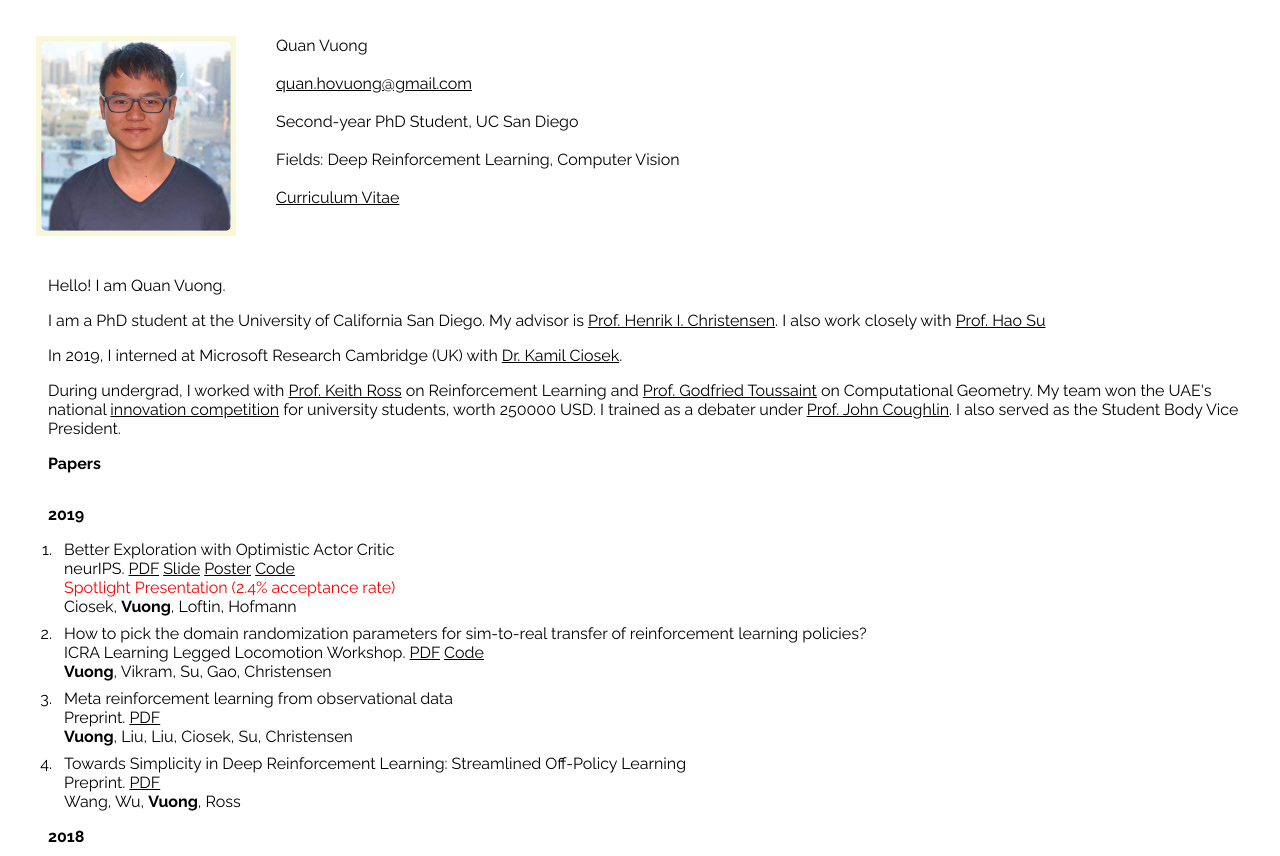
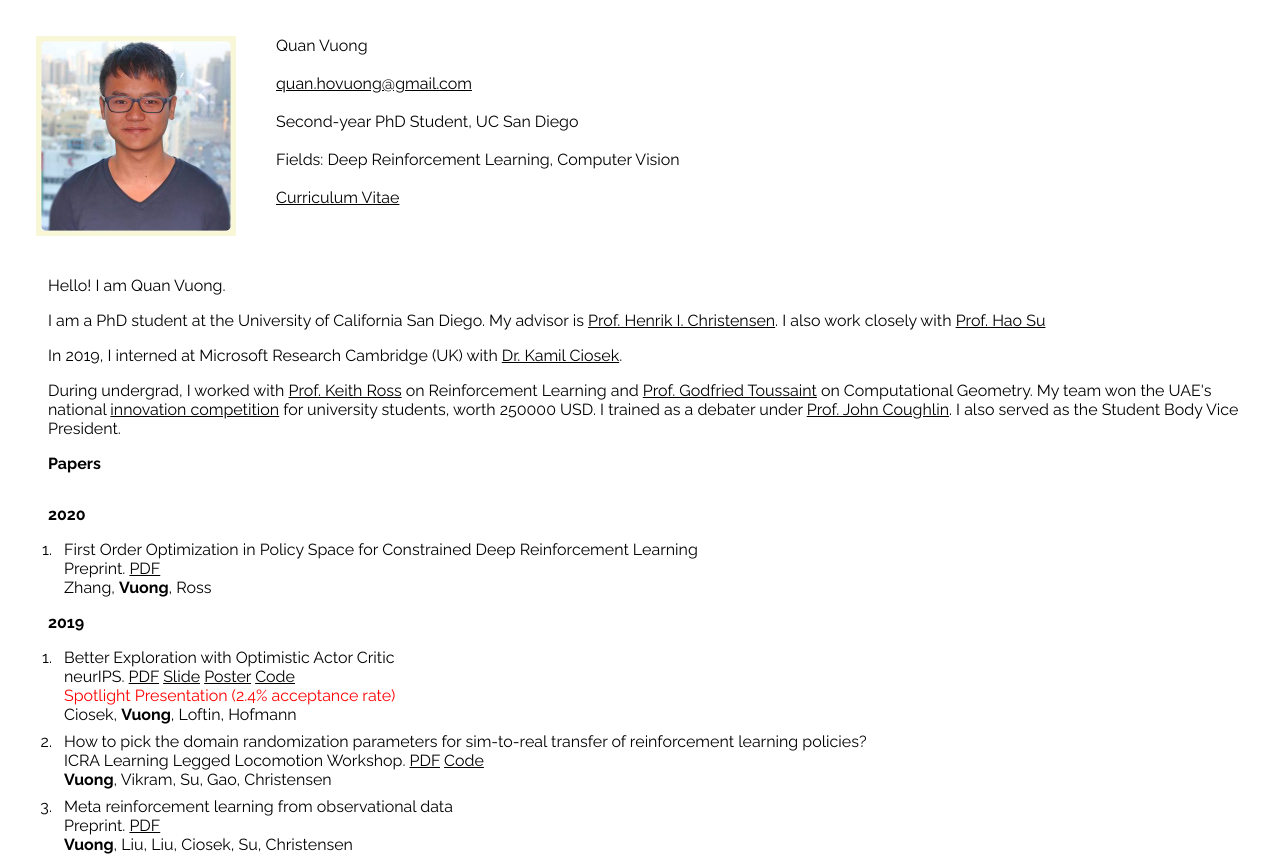
Before and after one commit to quanvuong/quanvuong.github.io, a React (Create React App) app: page / in a window 1280 px wide. Shown: the top 856 px of the page. Built offline with nearby package versions, Linux system fonts and the light colour scheme.

Commit message:
add FOCOPS

```diff
--- a/src/Papers.js
+++ b/src/Papers.js
@@ -12,6 +12,19 @@ class Papers extends Component {
     return (
       <div className="Papers">
         <div className="PaperHeader">Papers</div>
+
+        <div>
+          <div className="YearHeader">2020</div>
+          <ol>
+            <li>
+              <div className="OnePaper">
+                <div>First Order Optimization in Policy Space for Constrained Deep Reinforcement Learning</div>
+                <div>Preprint. <a href="https://arxiv.org/abs/2002.06506">PDF</a> </div>
+                <div> Zhang, <strong>Vuong</strong>, Ross </div>
+              </div>
+            </li>
+          </ol>
+        </div>
 
         <div>
           <div className="YearHeader">2019</div>
```
